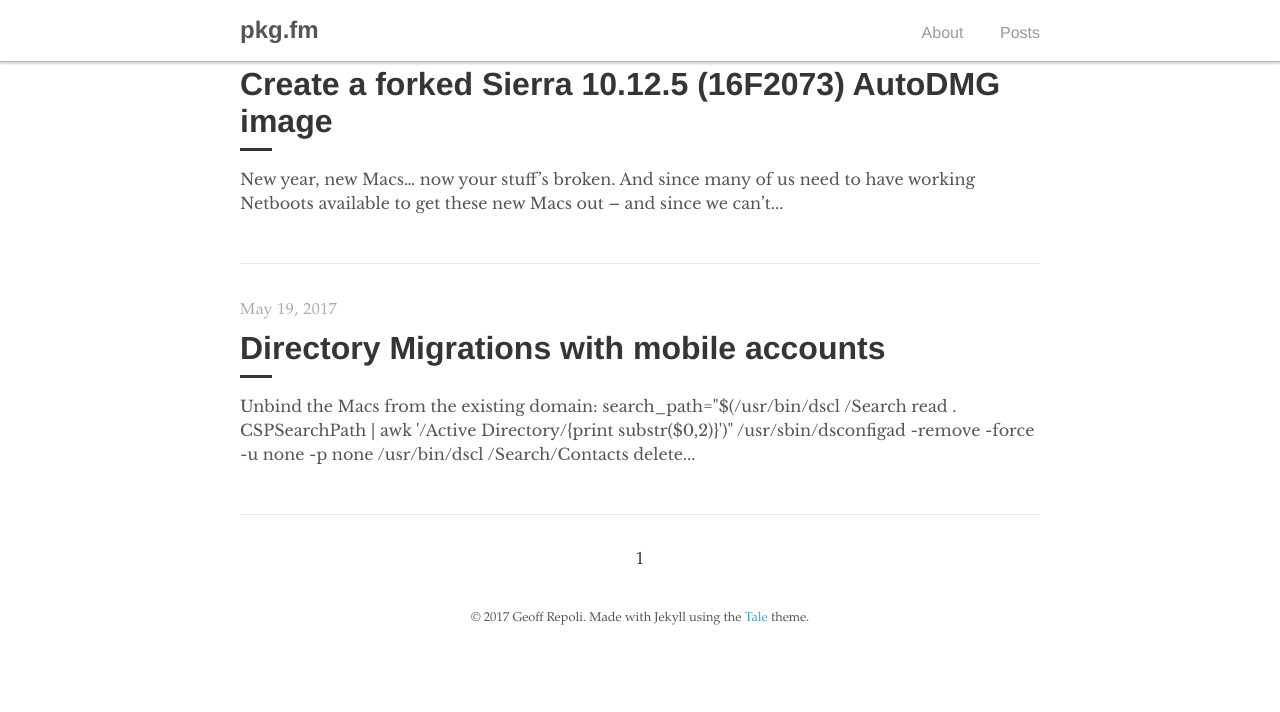
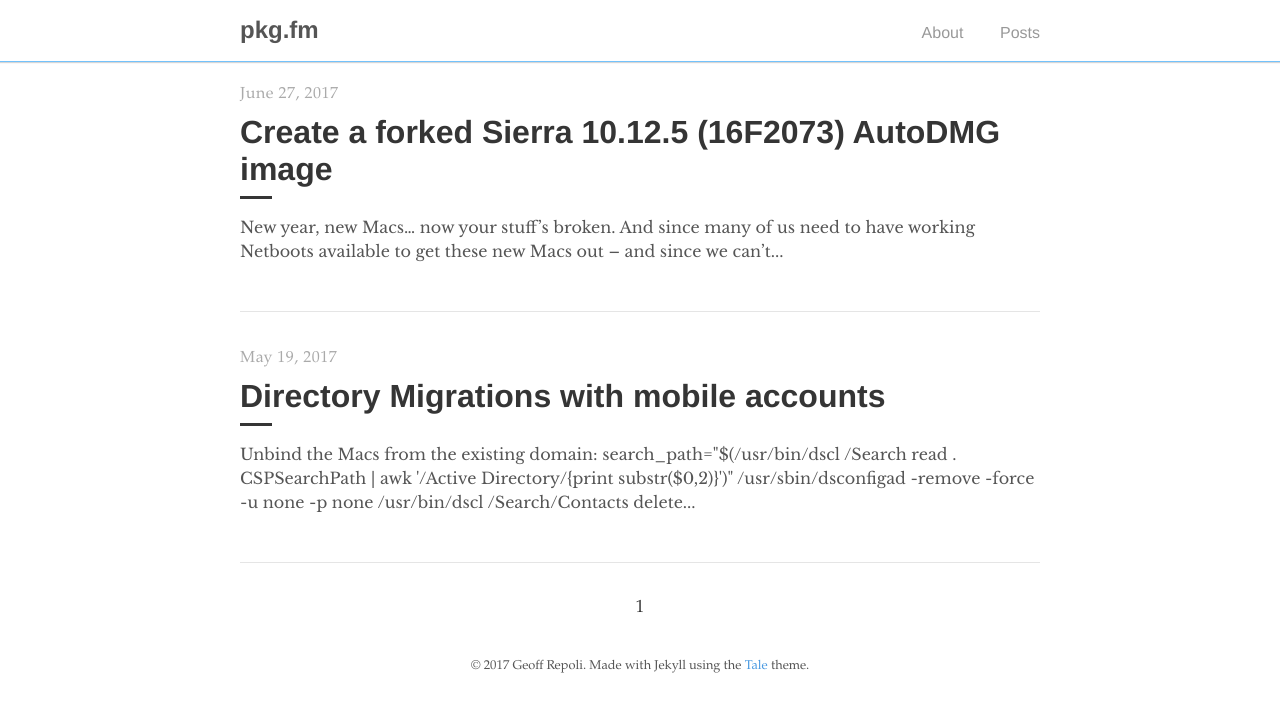
Before and after one commit to geoffrepoli/pkg.fm, a Jekyll site: the page built from index.html, in a window 1280 px wide. Shown: the top 712 px of the page. Built offline with Jekyll 4.4.1, drawn with Linux system fonts in a browser that asks for light colours; the list of posts is cut into pages by our own code.

Commit message:
EDIT _catalogue.scss

```diff
--- a/_sass/_catalogue.scss
+++ b/_sass/_catalogue.scss
@@ -1,4 +1,6 @@
 .catalogue {
+  padding-top: 3rem;
+
   &-item {
     border-bottom: 1px solid $grey-2;
     color: $default-color;
--- a/_sass/_layout.scss
+++ b/_sass/_layout.scss
@@ -13,7 +13,7 @@ footer,
 }
 
 .nav {
-  box-shadow: 0 2px 2px $shadow-color;
+  box-shadow: 0 1px 1px $shadow-color;
   overflow: auto;
   position: fixed;
   width: 100%;
```
